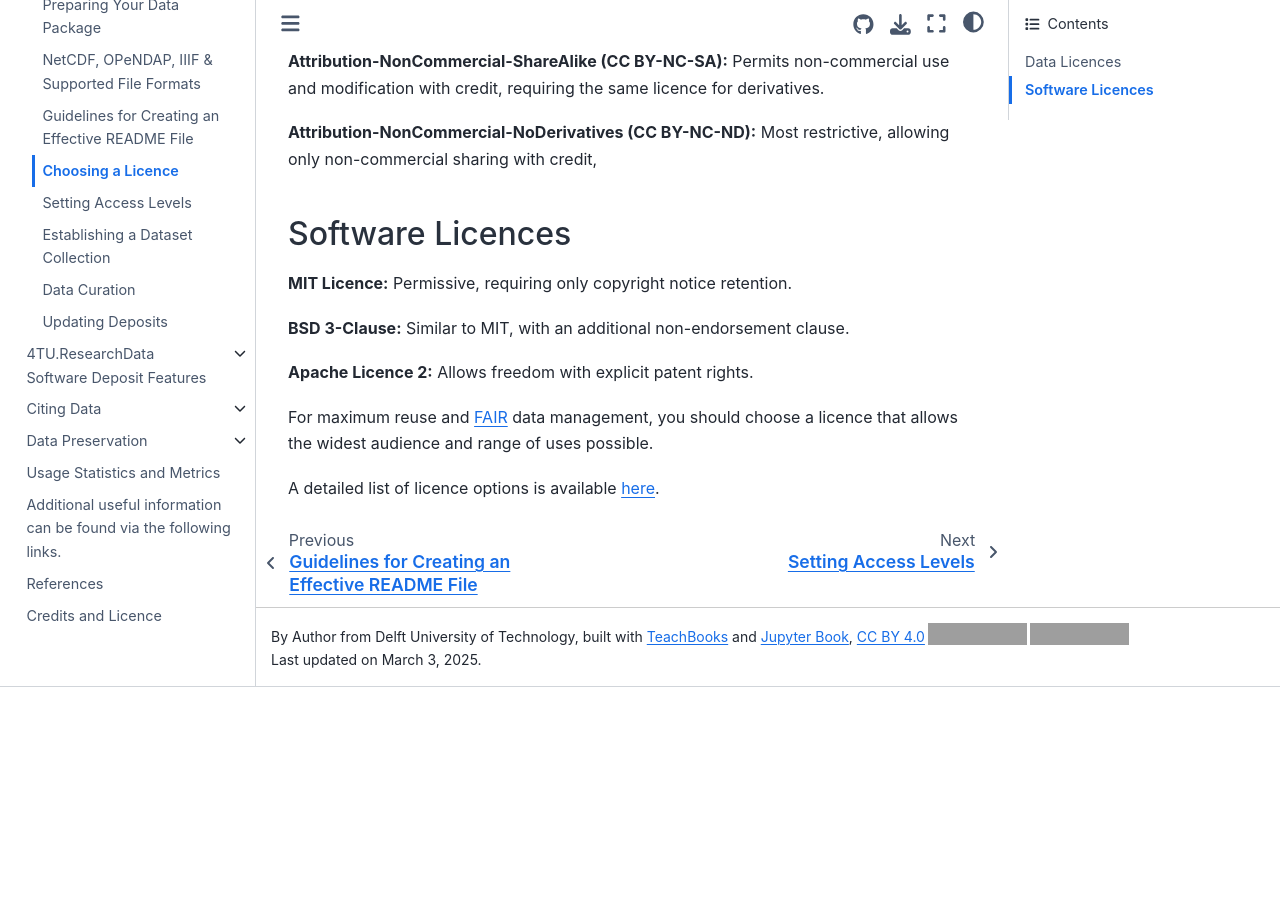
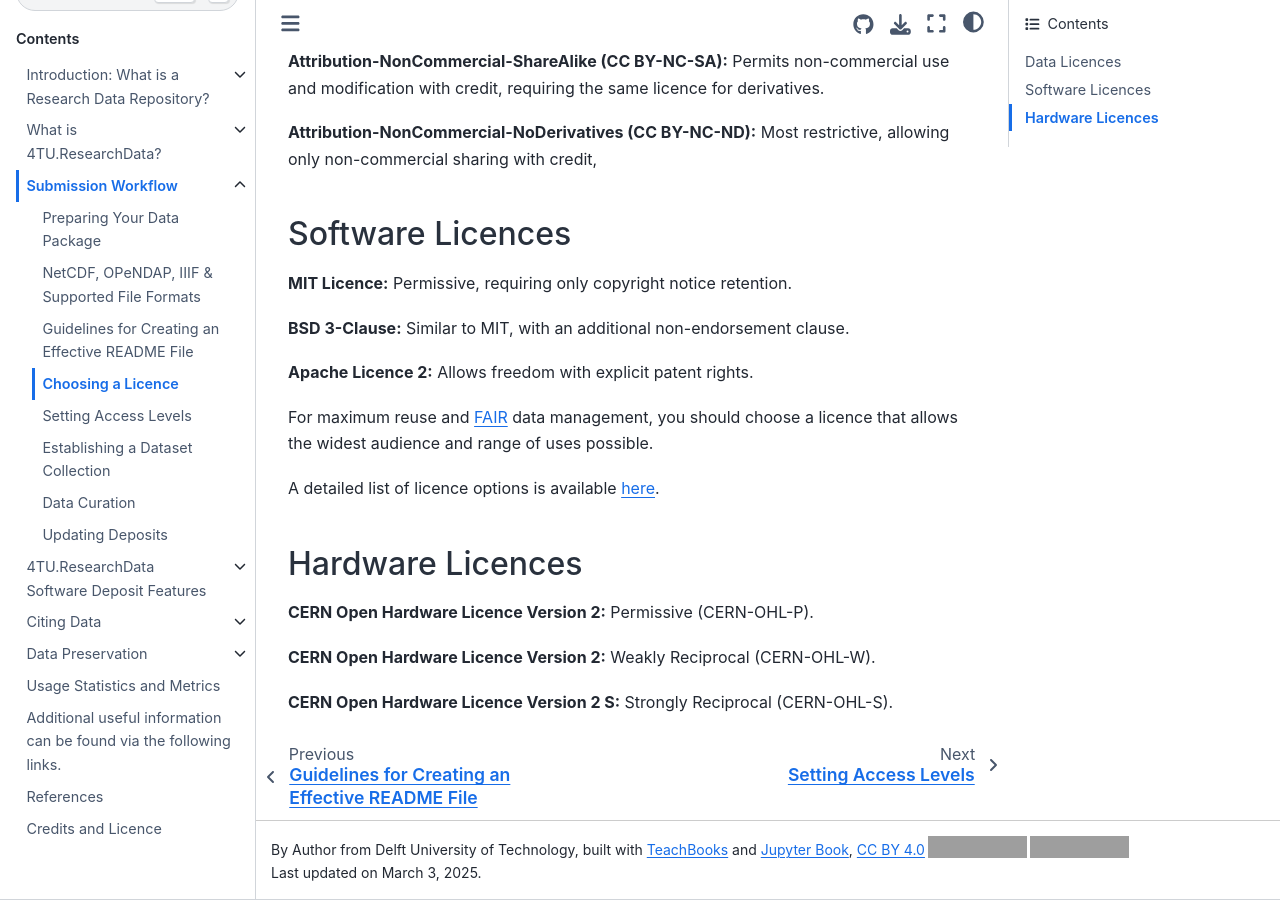
Before and after one commit to TUDelft-books/FAIR4TU_Submission_Help, a Jupyter Book: the page built from book/submission_workflow/choosing_a_licence.md, in a window 1280 px wide and 900 px high, scrolled down 664 px. Built offline with Jupyter Book 1.0.4 settings and Sphinx 7.4.7 and the Sphinx Book theme 1.1.4, drawn with Linux system fonts in a browser that asks for light colours; pages that are not in the unit, such as notebooks, are missing from menus; comment, search, counter and statistics services are not loaded; before the commit the page ends 1351 px from its top, so only the background shows below that; grey boxes are pictures that could not be loaded.

Commit message:
Update choosing_a_licence.md

```diff
--- a/book/submission_workflow/choosing_a_licence.md
+++ b/book/submission_workflow/choosing_a_licence.md
@@ -30,3 +30,10 @@ The repository provides several options for data and software.
 For maximum reuse and [FAIR](/introduction/fair_data_and_software) data management, you should choose a licence that allows the widest audience and range of uses possible.
 
 A detailed list of licence options is available [here](https://data.4tu.nl/info/en/use/publish-cite/upload-your-data-in-our-data-repository/licencing).
+
+## Hardware Licences
+**CERN Open Hardware Licence Version 2:** Permissive (CERN-OHL-P).
+
+**CERN Open Hardware Licence Version 2:** Weakly Reciprocal (CERN-OHL-W).
+
+**CERN Open Hardware Licence Version 2 S:** Strongly Reciprocal (CERN-OHL-S).
```
